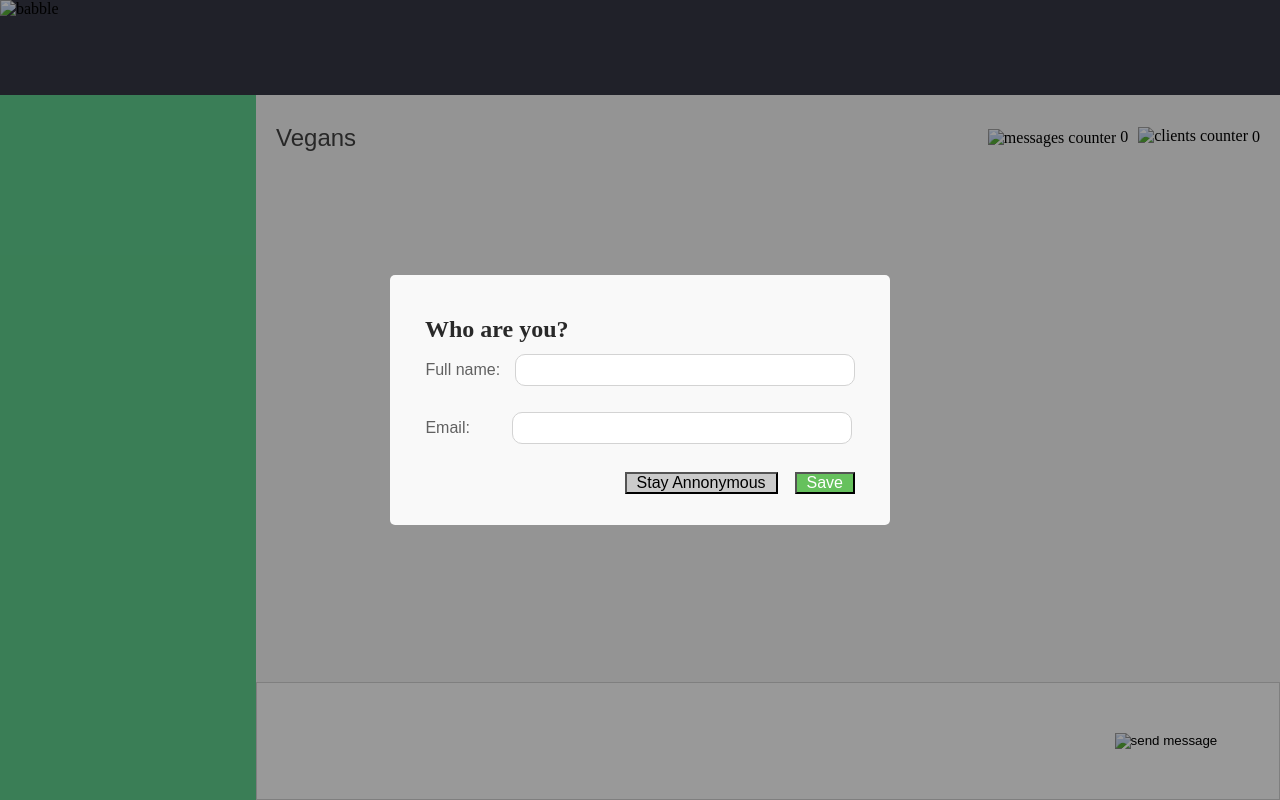
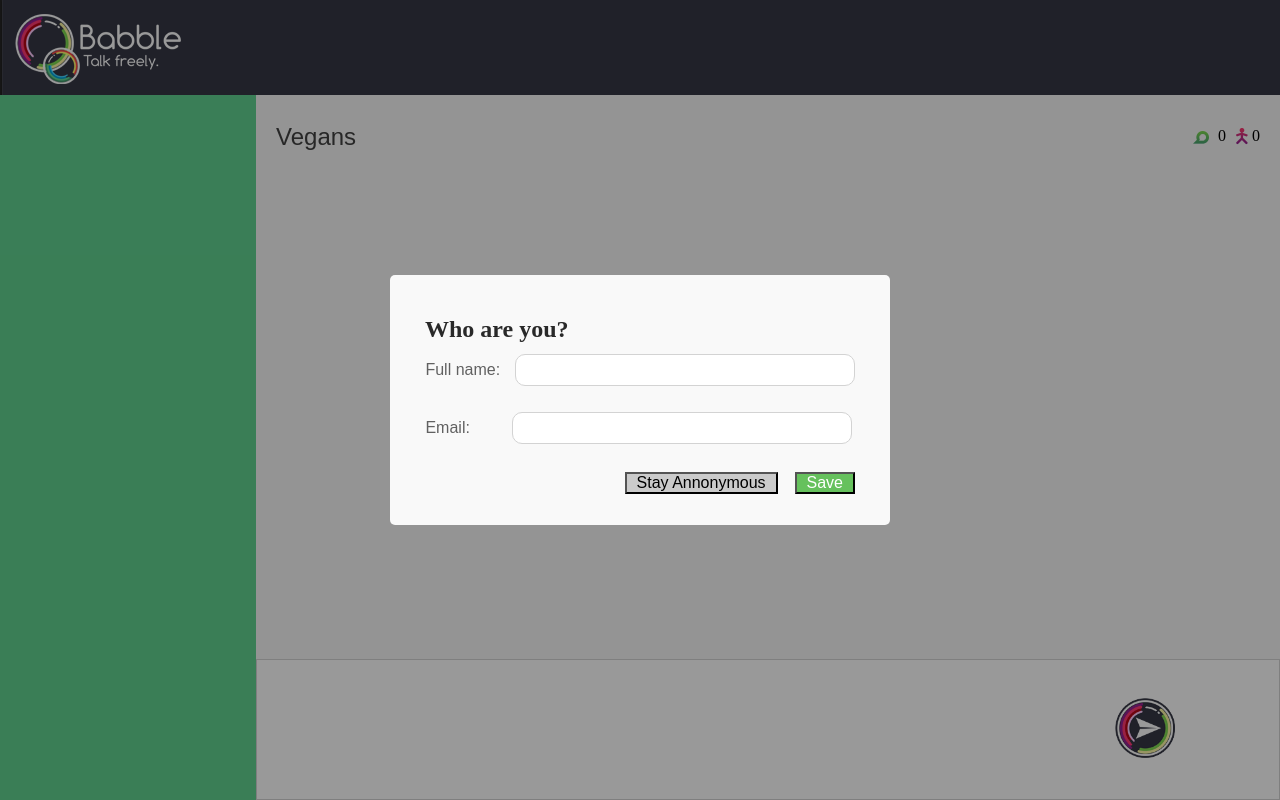
Before and after one commit to mizraz/babble, a website: page index.html in a window 1280 px wide. Drawn offline with Linux system fonts and the light colour scheme; files that its build step writes are made by us from their sources.

Commit message:
fixed directories in index.html of root: added client/ to path of resources

```diff
--- a/index.html
+++ b/index.html
@@ -3,7 +3,7 @@
 <html lang="en">
   <head>
     <meta charset="UTF-8">
-    <link rel="stylesheet" type="text/css" href="stylesheets/main.css">
+    <link rel="stylesheet" type="text/css" href="client/stylesheets/main.css">
     <meta name="viewport" content="width=device-width" >
     <title> Vegans - Babble</title>
   </head>
@@ -28,7 +28,7 @@
     <div class='container-vertical-1'>
         <header class='header-babble'>
             <h1 class='header-babble-text'>Babble</h1>
-          <img src='images/babble.PNG' alt='babble'>
+          <img src='client/images/babble.PNG' alt='babble'>
         </header>
         <!-- <a id="vegans/#"></a>         -->
         <div class='main'>
@@ -38,12 +38,12 @@
                 <header class='header-chat'> <h2> Vegans </h2> </header>
                 <dl class='stats'>
                   <dt class='count-messages' id='count-messages'>
-                    <img class='middle' src='images/messages-logo.png' alt='messages counter' >
+                    <img class='middle' src='client/images/messages-logo.png' alt='messages counter' >
                     0
                   </dt>
                   <dd hidden> The number of messages in chat </dd>
                   <dt class='count-users' id='count-users'>
-                    <img class='middle' src='images/clients-logo.png' alt='clients counter'>
+                    <img class='middle' src='client/images/clients-logo.png' alt='clients counter'>
                     0
                     </dt>
                     <dd hidden> The number of clients avaliable in chat </dd>
@@ -60,7 +60,7 @@
                 </div>
                 <div class='btn-div-container'>
                   <button aria-label="Send message" class='btn-send' id='button-send'    >
-                    <img class='img-send-btn' src="images/send_button.jpg" alt='send message'>
+                    <img class='img-send-btn' src="client/images/send_button.jpg" alt='send message'>
                   </button>
                 </div>
                 <div class='empty-div-btn'></div>
@@ -68,7 +68,7 @@
             </div>
         </div>
     </div>
-    <script src="scripts/main.js"></script>
+    <script src="client/scripts/main.js"></script>
 
   </body>
 </html>
```
